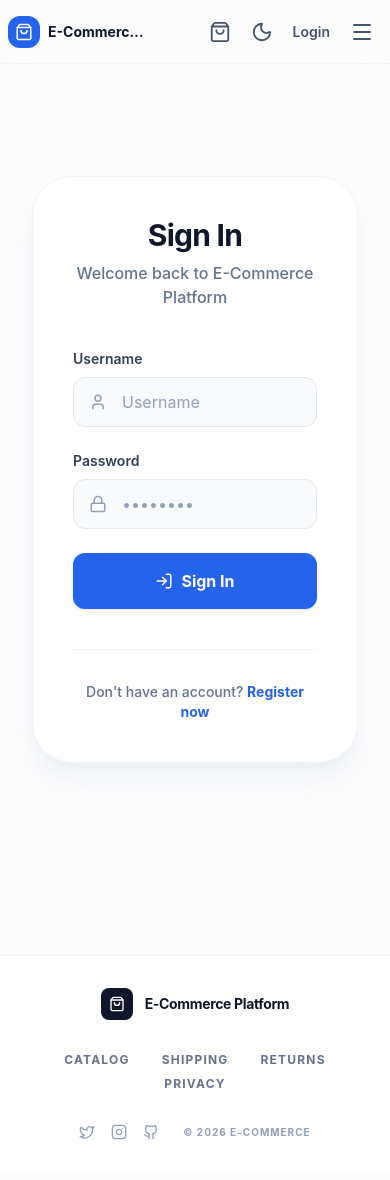
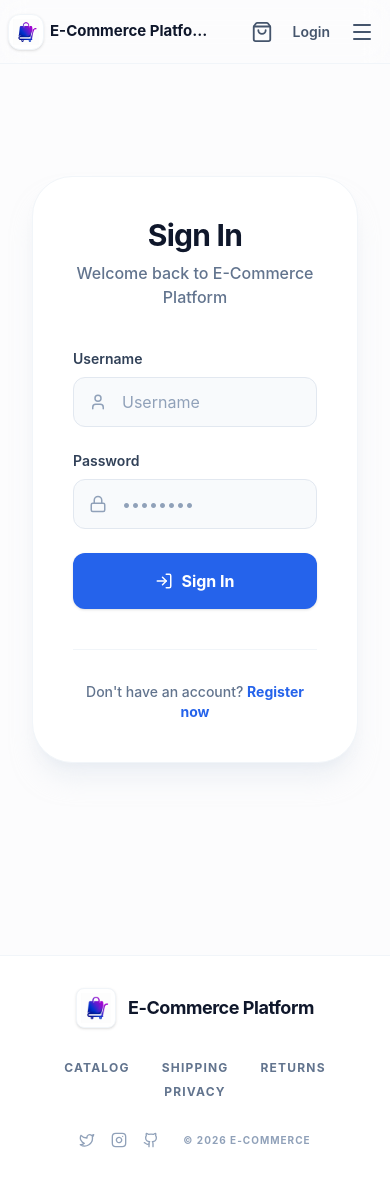
Before and after one commit to Prem324/e-commerce_platform, a React (Vite) app in the folder client/: page /login in a window 390 px wide. Built offline with nearby package versions, Linux system fonts and the light colour scheme; no server answers.

Commit message:
Add initial client-side structure, including basic HTML, responsive Navbar, and Footer components with logo.

```diff
--- a/client/index.html
+++ b/client/index.html
@@ -3,7 +3,7 @@
 
 <head>
   <meta charset="UTF-8" />
-  <link rel="icon" type="image/svg+xml" href="/vite.svg" />
+  <link rel="icon" type="image/png" href="/logo.png" />
   <meta name="viewport" content="width=device-width, initial-scale=1.0" />
   <title>E-Commerce Platform</title>
 </head>
--- a/client/src/components/Footer.jsx
+++ b/client/src/components/Footer.jsx
@@ -8,10 +8,10 @@ const Footer = () => {
       <div className="max-w-7xl mx-auto flex flex-col md:flex-row items-center justify-between gap-8">
         {/* Brand */}
         <div className="flex items-center gap-3">
-          <div className="w-8 h-8 bg-slate-900 dark:bg-primary-600 rounded-lg flex items-center justify-center text-white">
-            <ShoppingBag size={16} />
+          <div className="w-10 h-10 rounded-lg flex items-center justify-center overflow-hidden border border-slate-100 dark:border-slate-800 shadow-sm bg-white dark:bg-slate-900">
+            <img src="/logo.png" alt="Logo" className="w-full h-full object-cover p-1" />
           </div>
-          <span className="text-sm font-bold text-slate-900 dark:text-white tracking-tight">E-Commerce Platform</span>
+          <span className="text-lg font-bold text-slate-900 dark:text-white tracking-tight">E-Commerce Platform</span>
         </div>
 
         {/* Links */}
--- a/client/src/components/Navbar.jsx
+++ b/client/src/components/Navbar.jsx
@@ -39,11 +39,11 @@ const Navbar = () => {
     <nav className={`navbar-container ${isScrolled ? 'shadow-sm bg-white/95 dark:bg-slate-950/95' : 'bg-transparent'} !px-0`}>
       <div className="container mx-auto px-2 sm:px-4 flex items-center justify-between gap-2 md:gap-6">
         {/* Logo */}
-        <Link to="/" className="flex items-center gap-2 group flex-shrink-0">
-          <div className="w-8 h-8 sm:w-10 sm:h-10 bg-primary-600 rounded-xl flex items-center justify-center text-white scale-100 group-hover:scale-110 transition-transform flex-shrink-0">
-            <ShoppingBag size={18} />
+        <Link to="/" className="flex items-center gap-1.5 sm:gap-3 group flex-shrink-0">
+          <div className="w-9 h-9 sm:w-12 sm:h-12 bg-white dark:bg-slate-900 rounded-xl flex items-center justify-center overflow-hidden scale-100 group-hover:scale-110 transition-transform flex-shrink-0 shadow-sm border border-slate-100 dark:border-slate-800">
+            <img src="/logo.png" alt="Logo" className="w-full h-full object-cover p-1" />
           </div>
-          <span className="text-sm sm:text-xl font-bold text-slate-900 dark:text-white truncate max-w-[100px] xs:max-w-[120px] sm:max-w-none">E-Commerce Platform</span>
+          <span className="text-[15px] xs:text-sm sm:text-xl font-bold text-slate-900 dark:text-white truncate sm:overflow-visible sm:whitespace-nowrap max-w-[160px] xs:max-w-none sm:max-w-none">E-Commerce Platform</span>
           {/* Debug Indicator - Hidden in production */}
           <span className="sr-only">Current Theme: {theme}</span>
         </Link>
@@ -83,7 +83,7 @@ const Navbar = () => {
 
           <button
             onClick={toggleTheme}
-            className="p-2 text-slate-600 dark:text-slate-400 hover:text-primary-600 dark:hover:text-primary-400 transition-colors"
+            className="hidden sm:block p-2 text-slate-600 dark:text-slate-400 hover:text-primary-600 dark:hover:text-primary-400 transition-colors"
             title={`Switch to ${theme === 'light' ? 'dark' : 'light'} mode`}
           >
             {theme === 'light' ? <Moon size={22} /> : <Sun size={22} />}
```
Also changed, not shown: client/public/logo.png (added).
